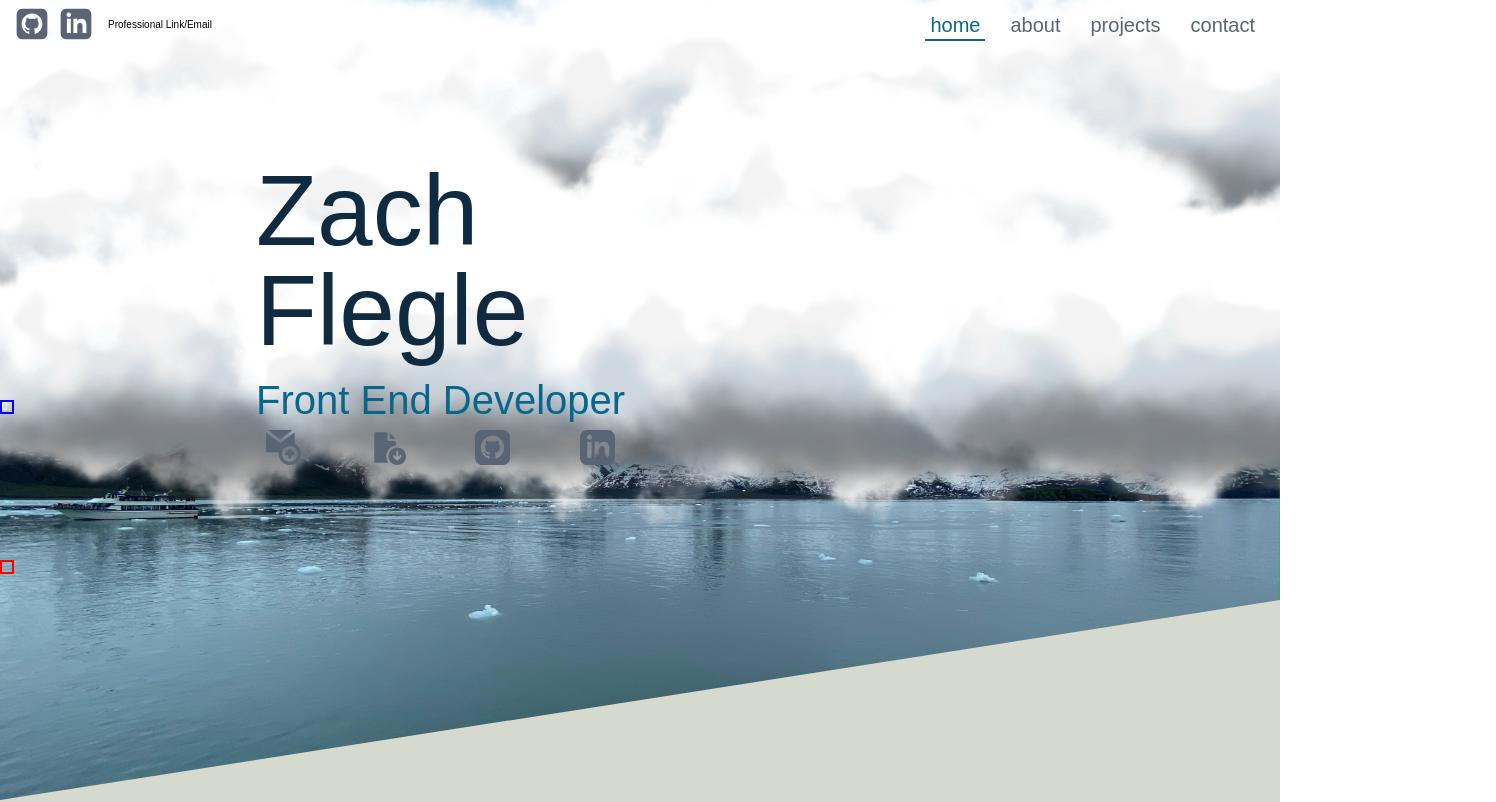
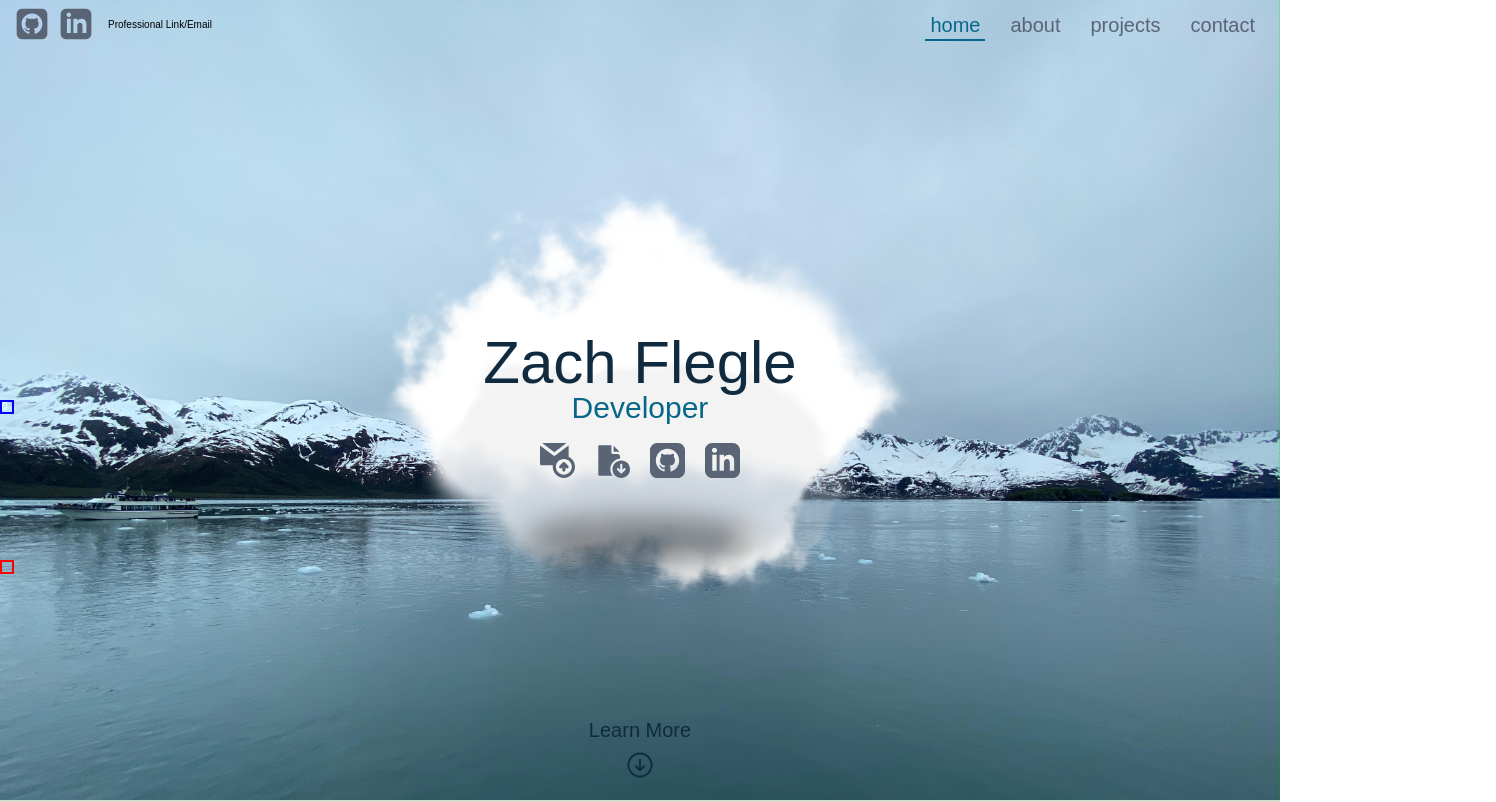
Before and after one commit to zflegle3/portfolio, a React (Create React App) app: page / in a window 1280 px wide. Shown: the top 802 px of the page, 1496 px wide, since content can reach past the window. Built offline with nearby package versions, Linux system fonts and the light colour scheme.

Commit message:
Added a loading animation

```diff
--- a/src/App.js
+++ b/src/App.js
@@ -61,12 +61,12 @@ function App() {
 
       <Nav links={links}/>
 
-      <div className="backdrop-home"></div>
+      {/* <div className="backdrop-home"></div> */}
       <Home />
 
 
       <About />
-      <div className="backdrop-about"></div>
+      {/* <div className="backdrop-about"></div> */}
 
       <ProjectsAll />
 
--- /dev/null
+++ b/src/components/CloudBackSvg.js
@@ -0,0 +1,61 @@
+import '../styles/About.css';
+import {useState, useEffect} from "react";
+
+
+function CloudBackSvg(props) {
+    // props.left
+    // props.top
+    // props.seedVal
+    // props.id
+
+    const [cloudStats, setCloudStats] = useState({
+
+    })
+
+
+    return (
+        <div id="cloud-background" className="cloud-background">
+
+            <div className="base-layer">
+                <div className="cloud" id="cloud-base-bg" style={{ filter: `url(#filter-base-bg`}}></div>
+            </div>
+
+            <div className="back-layer">
+                <div className="cloud" id="cloud-back-bg" style={{ filter: `url(#filter-back-bg`}}></div>
+            </div>
+
+            <div className="mid-layer">
+                <div className="cloud" id="cloud-mid-bg" style={{ filter: `url(#filter-mid-bg`}}></div>
+            </div>
+
+            <div className="front-layer">
+                <div className="cloud" id="cloud-front-bg"style={{ filter: `url(#filter-front-bg`}}></div>
+            </div>
+
+            <svg width="0" height="0" id={props.id}>
+                    <filter id={`filter-base-bg`}>
+                        <feTurbulence type="fractalNoise" baseFrequency="0.011" numOctaves="5" seed={2000} />
+                        <feDisplacementMap  in="SourceGraphic" scale="120" />
+                    </filter>
+
+                    <filter id={`filter-back-bg`}>
+                        <feTurbulence type="fractalNoise" baseFrequency="0.011" numOctaves="3" seed={1000} />
+                        <feDisplacementMap  in="SourceGraphic" scale="120" />
+                    </filter>
+
+                    <filter id={`filter-mid-bg`}>
+                        <feTurbulence type="fractalNoise" baseFrequency="0.011" numOctaves="3" seed={1000}/>
+                        <feDisplacementMap  in="SourceGraphic" scale="120" />
+                    </filter>
+
+                    <filter id={`filter-front-$bg`}>
+                        <feTurbulence type="fractalNoise" baseFrequency="0.009" numOctaves="4" seed={1000}/>
+                        <feDisplacementMap  in="SourceGraphic" scale="50" />
+                    </filter>
+            </svg>
+        </div>
+
+    );
+}
+
+export default CloudBackSvg;
--- a/src/components/CloudSvg.js
+++ b/src/components/CloudSvg.js
@@ -19,7 +19,7 @@ function CloudSvg(props) {
     // let seedVal = Math.random()*10000;
     // console.log(seedVal);
     return (
-        <div onMouseEnter={tempHide} id="cloud-container-single" className="svg-clouds" style={{ top: `${props.top}%`, left : `${props.left}%`}} >
+        <div id="cloud-container-single" className="svg-clouds" style={{ top: `${props.top}%`, left : `${props.left}%`}} >
 
             <div className="base-layer">
                 <div className="cloud" id="cloud-base" style={{ filter: `url(#filter-base-${props.id})`}}></div>
--- a/src/components/CloudsAll.js
+++ b/src/components/CloudsAll.js
@@ -10,15 +10,17 @@ function CloudsAll(props) {
 
     return (
         <div className="cloud-array">
-            <CloudsRow rowIndex={0} rowQty={3} heightFactor={15} hideFreq={0}/>
+            <CloudsRow rowIndex={0} rowQty={3} heightFactor={15}/>
 
-            <CloudsRow rowIndex={1} rowQty={2} heightFactor={15}/>
+            <CloudsRow rowIndex={1} rowQty={3} heightFactor={15}/>
 
-            <CloudsRow rowIndex={2} rowQty={4} heightFactor={15}/>
+            <CloudsRow rowIndex={2} rowQty={2} heightFactor={15}/>
 
-            {/* <CloudsRow rowIndex={2} rowQty={3} heightFactor={10}/> */}
+            <CloudsRow rowIndex={3} rowQty={3} heightFactor={15}/>
 
-            {/* <CloudsRow rowIndex={3} rowQty={4} heightFactor={10}/> */}
+            {/* <CloudsRow rowIndex={4} rowQty={3} heightFactor={15}/> */}
+
+            {/* <CloudsRow rowIndex={5} rowQty={4} heightFactor={10}/> */}
         </div>
 
     );
--- a/src/components/CloudsRow.js
+++ b/src/components/CloudsRow.js
@@ -21,24 +21,7 @@ function CloudsRow(props) {
 
     console.log(rowData);
 
-    let rowClouds = rowData.map((cloudData) => <CloudSvg key={uuidv4()} left={cloudData.left} top={cloudData.top} seedVal={cloudData.seedVal} id={cloudData.id} />)
-
-    // const hideCloud = (cloudEl) => {
-
-    // }
-
-
-    // useEffect(() => {
-    //     console.log(`initializing interval`);
-    //     const interval = setInterval(() => {
-    //       pickCloud();
-    //     }, props.randInterval);
-
-    //     return () => {
-    //       console.log(`clearing interval`);
-    //       clearInterval(interval);
-    //     };
-    // }, []);
+    let rowClouds = rowData.map((cloudData) => <CloudSvg key={uuidv4()} left={cloudData.left} top={cloudData.top} seedVal={cloudData.seedVal} id={cloudData.id} />);
 
     return (
         <div className={`clouds-row-${props.rowIndex}`}>
--- a/src/components/Home.js
+++ b/src/components/Home.js
@@ -1,11 +1,13 @@
 import '../styles/Home.css';
 
-import CloudsAll from "./CloudsAll"
+import CloudsAll from "./CloudsAll";
+import CloudsBackSvg from "./CloudBackSvg";
 
 import { ReactComponent as GithubSvg } from "../images/github.svg";
 import { ReactComponent as LinkedInSvg } from "../images/linkedin.svg";
 import { ReactComponent as EmailSvg } from "../images/email.svg";
 import { ReactComponent as CvSvg } from "../images/cv.svg";
+import { ReactComponent as NextSvg } from "../images/next.svg";
 import resumePdf from '../documents/z_flegle_resume.pdf';
 
 
@@ -20,15 +22,18 @@ function Home() {
 
   // document.getElementById("home").onScroll(translateText());
 
-  window.onscroll = translateText();
+  // window.onscroll = translateText();
+
+
+
 
   return (
     <div id="home" className="home" onScroll={translateText}>
         <div className="home-content">
-            <p>Zach</p>
-            <p>Flegle</p>
-            <p>Front End Developer</p>
-            <div className="link-container">
+            <CloudsBackSvg />
+            <p id="banner-name">Zach Flegle</p>
+            <p id="banner-title">Developer</p>
+            <div id="banner-links" className="link-container">
 
               <address>
                 <a href="mailto:zflegle3@gmail.com" className="link-item-home">
@@ -50,7 +55,7 @@ function Home() {
                 <div className="link-svg-home">
                   <GithubSvg />
                 </div>
-                <p>GirHub</p>
+                <p>GitHub</p>
               </a>
 
               <a href="https://www.linkedin.com/in/zach-flegle-185341a0/" className="link-item-home">
@@ -59,11 +64,20 @@ function Home() {
                 </div>
                 <p>LinkedIn</p>
               </a>
+            </div>
 
-            </div>
         </div>
 
-     <CloudsAll />
+        <a id="banner-link-next"className="home-next-link" href="#about">
+          <p>Learn More</p>
+          <div>
+            <NextSvg />
+          </div>
+        </a>
+
+        <div className="load-bg" id="banner-bg"></div>
+
+     {/* <CloudsAll /> */}
     </div>
   );
 }
--- a/src/styles/App.css
+++ b/src/styles/App.css
@@ -116,6 +116,11 @@ table {
 	display: flex;
 	flex-direction: column;
 	width: 100vw;
+	/* background-image: url(../images/background.jpeg);
+	background-attachment: fixed;
+	background-position: center;
+	background-size: cover;
+	background-repeat: no-repeat; */
 
 
 }
@@ -131,9 +136,9 @@ body {
 /* Main Section Styles */
 
 .backdrop-home {
-	width: 100vw;
-	height: 100vh;
-	background-color: var(--bg-1);
+	/* width: 100vw;
+	height: 100vh; */
+	/* background-color: var(--bg-1); */
 	position: absolute;
 	top: 0;
 	left: 0;
@@ -149,24 +154,6 @@ body {
 	z-index: -1;
 }
 
-.home-content {
-	position: absolute;
-	top: 20%;
-	left: 20%;
-	background-color: none;
-}
-
-.home-content p:nth-child(1) {
-	font-size: 10rem;
-
-}
-.home-content p:nth-child(2) {
-	font-size: 10rem;
-	padding-bottom: 2rem;
-}
-.home-content p:nth-child(3) {
-	font-size: 4rem;
-}
 
 .projects {
 	color: red;
--- a/src/styles/Clouds.css
+++ b/src/styles/Clouds.css
@@ -96,13 +96,8 @@
 
 
 #cloud-back {
-    /* position: absolute; */
-    /* background-color: black; */
-    /* top: 0;
-    left: 0; */
     height: 50%;
     width: 83%;
-    /* filter: url(#filter-base); */
     box-shadow: 300px 300px 10px 40px rgba(215, 215, 215, 0.3);
 }
 
@@ -159,3 +154,51 @@
     box-shadow: 300px 300px 30px 20px rgba(0, 0, 0, 0.4);
     margin-bottom: -20px;
 }
+
+
+
+
+
+/* Background Cloud */
+
+#cloud-container-single {
+    position: absolute;
+    top: 300px;
+    left: 300px;
+    width: 600px;
+    height: 200px;
+    /* border: 1px dotted red; */
+    display: flex;
+    flex-direction: column;
+    justify-content: flex-end;
+    align-items: center;
+    opacity: 1;
+    transition: opacity 0.5s;
+}
+
+#cloud-base-bg {
+    position: absolute;
+    height: 100%;
+    width: 100%;
+    box-shadow: 300px 300px 19px 40px rgba(255, 255, 255, 1);
+}
+
+
+#cloud-back-bg {
+    height: 50%;
+    width: 83%;
+    box-shadow: 300px 300px 10px 40px rgba(215, 215, 215, 0.3);
+}
+
+#cloud-mid-bg {
+    width: 96%;
+    height: 10%;
+    box-shadow: 300px 300px 28px 30px rgba(66, 105, 146, 0.2);
+}
+
+#cloud-front-bg {
+    width: 50%;
+    height: 5%;
+    box-shadow: 300px 300px 30px 20px rgba(0, 0, 0, 0.4);
+    margin-bottom: -20px;
+}
--- a/src/styles/Home.css
+++ b/src/styles/Home.css
@@ -1,35 +1,92 @@
-.home {
+#home {
     height: 100vh;
     background-color: var(--bg-1);
     background-image: url(../images/background.jpeg);
 	background-repeat: no-repeat;
 	background-size: cover;
-	clip-path: polygon(100% 0, 100% 75%, 0% 100%, 0 100%, 0 0);
+	/* clip-path: polygon(100% 0, 100% 75%, 0% 100%, 0 100%, 0 0); */
 	display: flex;
 	flex-direction: column;
 	justify-content: center;
-	align-items: flex-start;
+	align-items: center;
 }
 
-.home-content {
+.home-next-link {
+	position: absolute;
+	bottom: 0px;
+	width: 100%;
 	z-index: 1;
+	display: flex;
+	flex-direction: column;
+	justify-content: center;
+	align-items: center;
+	padding: 2rem;
 }
 
-.home-content p:nth-child(1) {
+.home-next-link p {
 	color: var(--text);
+	font-size: 2rem;
+	padding-bottom: 1rem;
 }
+
+.home-next-link div {
+	height: 3rem;
+}
+
+.home-next-link svg {
+	fill: var(--text);
+	width: 100%;
+	height: 100%;
+}
+
+.home-next-link:hover {
+	background-color: var(--sh-dk);
+	border-top: 1px solid var(--sh-lt);
+	transition: all 0.3s;
+}
+
+.home-next-link:hover p {
+	color: var(--text-hl);
+	transition: all 0.3s;
+}
+
+
+.home-next-link:hover svg {
+	fill: var(--text-hl);
+	transition: all 0.3s;
+}
+
+
+
+.home-content {
+	position: relative;
+	/* z-index: 1; */
+	display: flex;
+	flex-direction: column;
+	justify-content: center;
+	align-items: center;
+	padding: 5rem 3rem 3rem 3rem;
+	/* border: 1px dotted red; */
+}
+
 .home-content p:nth-child(2) {
+	font-size: 6rem;
 	color: var(--text);
+	z-index: 2;
 }
+
 .home-content p:nth-child(3) {
+	font-size: 3rem;
+	z-index: 2;
 	color: var(--text-a);
 }
 
 
 .link-container {
+	z-index: 2;
 	display: flex;
 	flex-direction: row;
-	/* justify-content: center; */
+	justify-content: center;
 	align-items: center;
 	justify-content: space-between;
 	padding: 1rem;
@@ -40,12 +97,13 @@
 	display: flex;
 	flex-direction: column;
 	justify-content: center;
-	align-items: flex-start;
+	align-items: center;
+	padding: 1rem;
 }
 
 .link-item-home p:nth-child(2) {
 	position: absolute;
-	top: 3rem;
+	bottom: 0;
 	/* padding-top: 0.5rem; */
 	font-size: 1.4rem;
 	color: var(--text-b);
@@ -57,14 +115,14 @@
 .link-svg-home {
 	height: 3.5rem;
 	width: 3.5rem;
+}
 
 
-}
 .link-svg-home svg {
 	height: 100%;
 	width: 100%;
 	fill: var(--text-b);
-	transition: transform 0.3s;
+	transition: all 0.3s;
 }
 
 .link-item-home:hover p:nth-child(2) {
@@ -77,5 +135,98 @@
 .link-item-home:hover svg {
 	fill: var(--text-hl);
 	transform: scale(1.2);
-	transition: transform 0.3s;
+	transition: all 0.3s;
 }
+
+
+.load-bg {
+	height: 0%;
+	width: 0%;
+	opacity: 0%;
+	background-color: #fff;
+	z-index: 1;
+	position: absolute;
+	top: 0px;
+	left: 0px;
+}
+
+
+
+/* Page Load Animations */
+
+#banner-name {
+	animation: mainFade 5s ease-in;
+}
+
+
+@keyframes mainFade {
+	0% {
+		opacity: 0%;
+	}
+	20% {
+		opacity: 100%;
+	}
+}
+
+#banner-title, #banner-links {
+	animation: subFade  5s ease-in;
+}
+
+@keyframes subFade {
+	0% {
+		opacity: 0%;
+	}
+	20% {
+		opacity: 0%;
+	}
+	90% {
+		opacity: 100%;
+	}
+}
+
+#banner-bg {
+	animation: subFadeOut 5s ease-in;
+}
+
+@keyframes subFadeOut {
+	0% {
+		opacity: 100%;
+		height: 100%;
+		width: 100%;
+	}
+	25% {
+		opacity: 100%;
+	}
+	80% {
+		opacity: 0%;
+	}
+	99% {
+		height: 100%;
+		width: 100%;
+	}
+	100% {
+		height: 0%;
+		width: 0%;
+	}
+}
+
+#banner-link-next {
+	animation: slideFadeUp 6s ease-in;
+}
+
+@keyframes slideFadeUp {
+	0% {
+		opacity: 0%;
+		transform: translate(0rem,10rem);
+	}
+	90% {
+		opacity: 0%;
+		transform: translate(0rem,10rem);
+	}
+	100% {
+		/* opacity: 100%; */
+		transform: translate(0rem,0rem);
+	}
+
+
+}
```
Also changed, not shown: src/images/next.svg (added).
